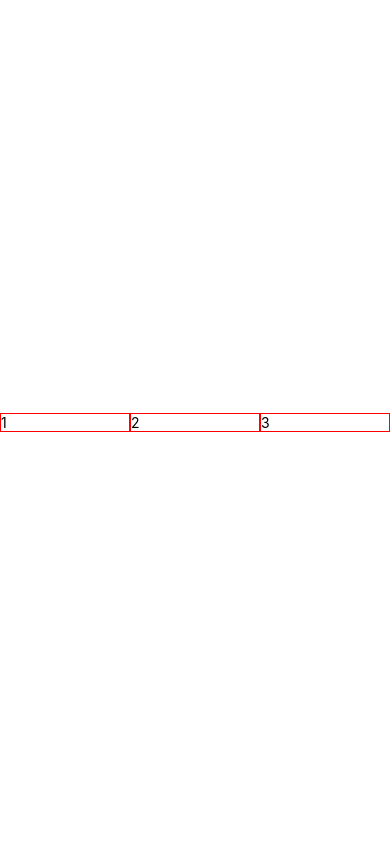
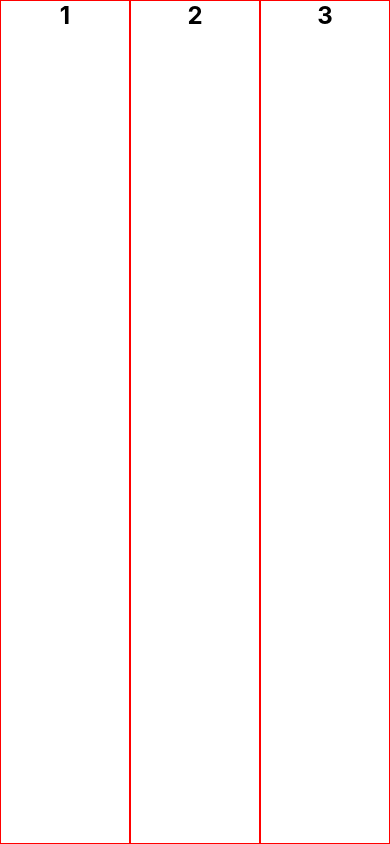
Before and after one commit to cheymingyu/RN101-class, a React Native app: screen / in a window 390 px wide. Built offline with nearby package versions, Linux system fonts and the light colour scheme.

Commit message:
15. Stretch and flex ratio

```diff
--- a/App.js
+++ b/App.js
@@ -7,7 +7,7 @@ export default class App extends React.Component {
         return (
             <View style={styles.container}>
                 <Text style={styles.text}>1</Text>
-                <Text style={styles.text}>2</Text>
+                <Text style={[styles.text, styles.text2]}>2</Text>
                 <Text style={styles.text}>3</Text>
                 <StatusBar style="auto"/>
             </View>
@@ -19,7 +19,7 @@ const styles = StyleSheet.create({
     container: {
         flex: 1,
         backgroundColor: '#fff',
-        alignItems: 'center',
+        alignItems: 'stretch',
         justifyContent: 'center',
         flexDirection: 'row',
     },
@@ -27,5 +27,12 @@ const styles = StyleSheet.create({
     flex: 1,
     borderWidth: 1,
     borderColor: 'red',
+    textAlign: 'center',
+    textAlignVertical: 'center',
+    fontSize: 24,
+    fontWeight: 'bold',
   },
+  test2: {
+      flex: 2,
+  }
 });
```
